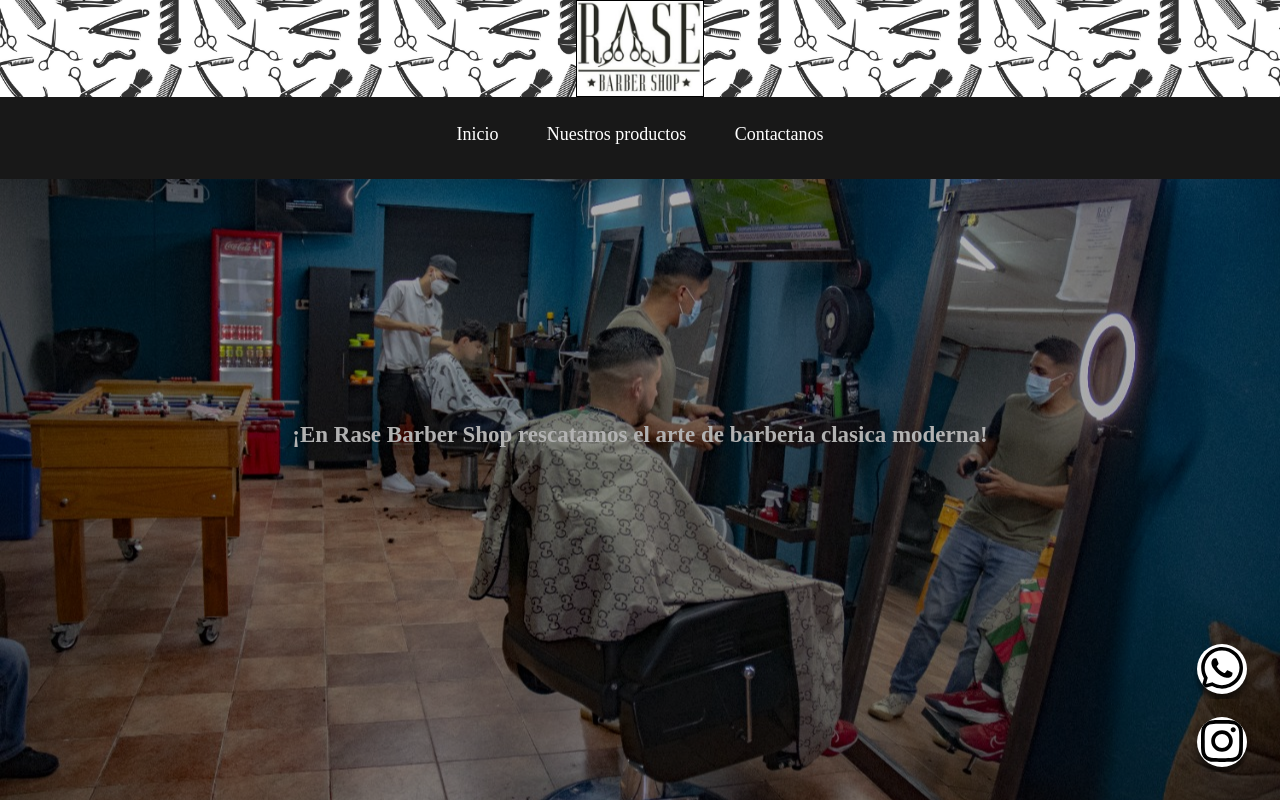
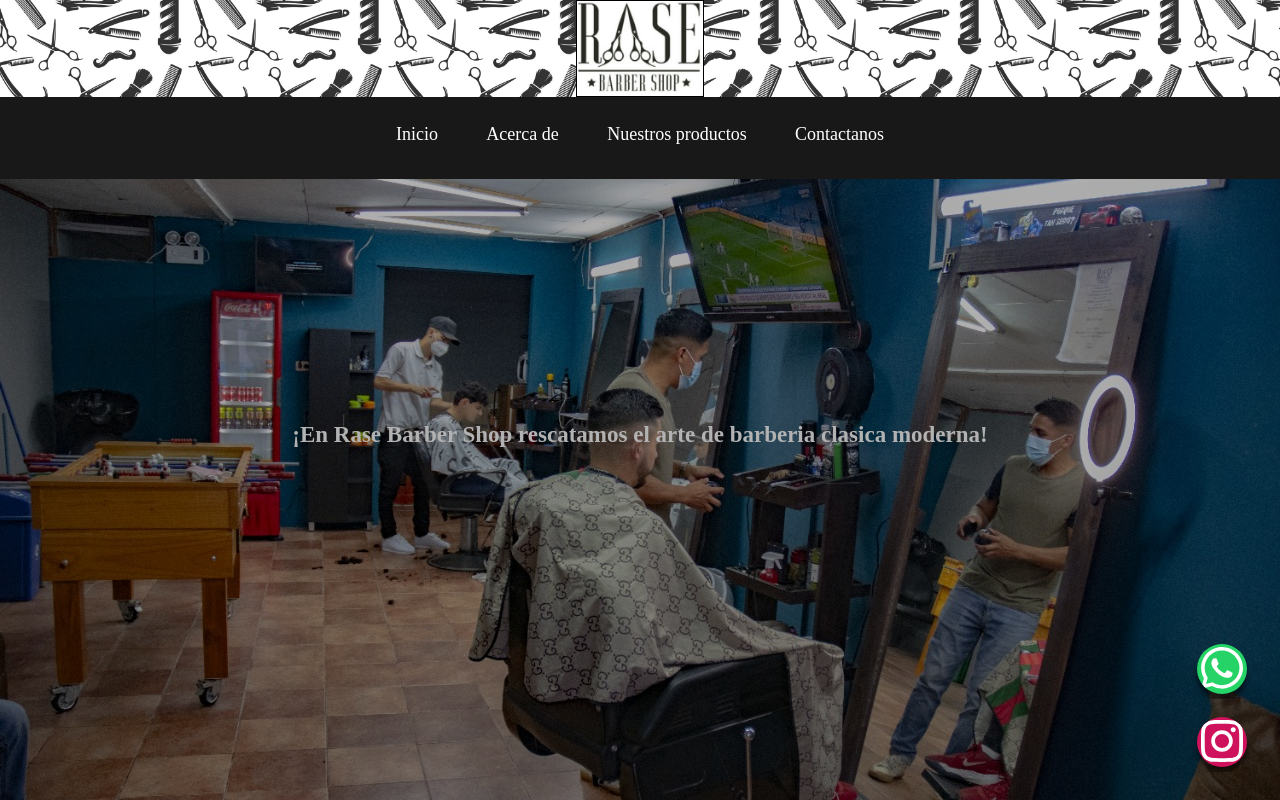
Before and after one commit to JoelZamoraChaves/rase, a React (Create React App) app: page / in a window 1280 px wide. Built offline with nearby package versions, Linux system fonts and the light colour scheme; a web font is replaced by a local one.

Commit message:
Cambios,espero que arreglo los bugs

```diff
--- a/src/App.scss
+++ b/src/App.scss
@@ -6,7 +6,6 @@
       height: calc(100vh - 70px);
       position: relative;
       top: 70px;
-
       scroll-behavior: smooth;
       scroll-snap-type: y mandatory;
       scrollbar-width: none; //for firefox
@@ -17,7 +16,7 @@
       > *{
           width: 100vw;
           height: calc(100vh - 70px);
-          scroll-snap-align: start;
+
       }
   }
 }
--- a/src/components/Footer/footer.scss
+++ b/src/components/Footer/footer.scss
@@ -1,7 +1,7 @@
 .footer-container {
   display: flex;
   justify-content: center;
-  background: #1d2020;
+  background: #303030;
   box-shadow: 0 1px 3px rgba(0, 0, 0, 0.12), 0 1px 2px rgba(0, 0, 0, 0.24);
   z-index: 99;
   position:static;
--- a/src/components/contact/Contact.jsx
+++ b/src/components/contact/Contact.jsx
@@ -1,13 +1,16 @@
 import React from 'react';
 import { FontAwesomeIcon } from '@fortawesome/react-fontawesome';
 import { faWhatsapp, faInstagram } from '@fortawesome/free-brands-svg-icons';
-import { faLocation, faEnvelope, faPhone } from '@fortawesome/free-solid-svg-icons';
+import { faLocation, faEnvelope, faPhone,faClock,faCalendarDays } from '@fortawesome/free-solid-svg-icons';
 import Footer from "./../Footer/Footer"
 import "./contact.scss";
 
 export default function Contact(){
   return (
-    <div className='contact' id='contact'>
+    <div className='contact' id='Contact'>
+        <div className='schedule'>
+        <p><FontAwesomeIcon icon={faCalendarDays} className='icon' size='1x'></FontAwesomeIcon><b>Nuestros horarios son: Lunes a sábados de 9am a 7pm</b><FontAwesomeIcon icon={faClock} className='icon' size='1x'></FontAwesomeIcon></p>
+      </div>
       <div className='wrapper-Map'>
         <iframe className='map' frameBorder="" scrolling="no" marginHeight="0" marginWidth="0" src="https://www.google.com/maps/embed?pb=!1m14!1m8!1m3!1d3929.8507097773204!2d-84.05492821349152!3d9.9463767900414!3m2!1i1024!2i768!4f13.1!3m3!1m2!1s0x0%3A0xcb2e02ac228ce4ec!2sRASE%20BARBER!5e0!3m2!1ses!2sus!4v1645390910457!5m2!1ses!2sus"  title="Rase Barber, Guadalupe" aria-label="Rase Barber, Guadalupe"></iframe>
       </div>
--- a/src/components/contact/contact.scss
+++ b/src/components/contact/contact.scss
@@ -1,9 +1,6 @@
 .contact{
-
-        background: red;
-        justify-content: center;
         overflow-y: hidden;
-         height: fit-content;
+        display: inline;
         p {
             padding: 20px;
             text-align: center;
@@ -57,6 +54,21 @@
 
         }
     }
+    .schedule{
+        background:  #303030;
+        justify-content: space-between;
+     p{
+        color: white;
+        margin-bottom: 10px;
+        .icon {
+            color: white;
+            padding-right: 10px;
+            padding-left: 10px;
+        }
+
+    }
+    }
+
 }
 
 .social-menu {
@@ -95,7 +107,7 @@
                     transform: rotate(0deg) skew(0deg) translate(0, -10px);
                 }
                 .icon {
-                    color: black;
+                    color: #ffffff;
                 }
             }
             &:nth-child(1) a:hover {
@@ -104,15 +116,20 @@
             &:nth-child(2) a:hover {
                 background-color: #ce125b;
             }
+            &:nth-child(1) a {
+                background-color: #25d366;
+            }
+            &:nth-child(2) a {
+                background-color: #ce125b;
+            }
         }
     }
     p {
         text-align: center;
         padding-top: 50px;
     }
-    .icon:hover {
-        color: #ffffff;
-    }
+
+
 }
 
 
--- a/src/components/intro/Intro.js
+++ b/src/components/intro/Intro.js
@@ -2,7 +2,7 @@ import React from "react";
 import "./intro.scss";
 export default function intro() {
   return (
-    <div className="intro" id="intro">
+    <div className="intro" id="Intro">
       <div className="text">
         <h2>¡En Rase Barber Shop rescatamos el arte de barberia clasica moderna!</h2>
       </div>
--- a/src/components/intro/intro.scss
+++ b/src/components/intro/intro.scss
@@ -1,7 +1,12 @@
-.intro{
+.intro {
   display: inline-block;
   position: relative;
-    .text{
+  width: 100%;
+  height: 100%;
+  display: inline-block;
+  font-size: 0;
+  background: brown;
+  .text {
     left: 0;
     right: 0;
     margin: 0 auto;
@@ -11,11 +16,12 @@
     justify-content: center;
     position: absolute;
     background-image: url("../../Images/intro.jpeg");
-        background-position: 50%;
-        background-size: 100%;
+    background-position: center top;
+    background-size: 100% auto;
     background-repeat: no-repeat;
-        &:before{
-            content:'';
+
+    &:before {
+      content: "";
       position: absolute;
       top: 0;
       bottom: 0;
@@ -30,8 +36,8 @@
   }
 }
 
-@media (max-width: 1280px){
-    .intro .text{
+@media (max-width: 1280px) {
+  .intro .text {
     background-size: auto;
   }
 }
--- a/src/components/products/Products.jsx
+++ b/src/components/products/Products.jsx
@@ -7,7 +7,7 @@ export default function Products() {
 	//en lugar de hacer un mero html con cada uno de los productos
 	//si no me avisa y nos reunimos
   return (
-    <div className="products" id="products">
+    <div className="products" id="Products">
       <section className="card-area">
         <section className="card-section">
           <div className="card">
--- a/src/components/products/products.scss
+++ b/src/components/products/products.scss
@@ -4,10 +4,13 @@
   display: flex;
   flex-direction: column;
   justify-content: center;
-  height: 100vh;
+  height: 100%;
   width: 100%;
+  padding: 0;
+  margin: 0;
   *{
     overflow-y: hidden;
+
   }
 
   .card-front__heading {
@@ -77,7 +80,7 @@
     height: 100%;
     justify-content: space-evenly;
     padding: 1rem;
-    position: relative;
+
 
   }
 
@@ -96,7 +99,7 @@
     background-color: rgba(0,0,0, .05);
     box-shadow: -.1rem 1.7rem 6.6rem -3.2rem rgba(0,0,0,0.5);
     height: 15rem;
-    position: relative;
+    position:absolute;
     transition: all 0.2s ease;
     width: 15rem;
     cursor: pointer;
@@ -113,6 +116,7 @@
     visibility: hidden;
     width: 15rem;
     z-index: 100;
+
 
   }
 
--- a/src/components/topbar/navbar/NavLinks.jsx
+++ b/src/components/topbar/navbar/NavLinks.jsx
@@ -1,9 +1,10 @@
 export default function NavLinks(){
     return(
         <ul>
-            <li><a href='#intro'>Inicio</a></li>
-            <li><a href='#products'>Nuestros productos</a></li>
-            <li><a href='#contact'>Contactanos</a></li>
+             <li><a href='#Intro'>Inicio</a></li>
+            <li><a href='#Acerca'>Acerca de</a></li>
+            <li><a href='#Products'>Nuestros productos</a></li>
+            <li><a href='#Contact'>Contactanos</a></li>
         </ul>
     );
 }
--- a/src/components/topbar/navbar/Navigation.jsx
+++ b/src/components/topbar/navbar/Navigation.jsx
@@ -4,9 +4,10 @@ export default function Navigation(){
     return(
         <nav className={classes.Navigation}>
            <ul>
-            <li><a href='#intro'>Inicio</a></li>
-            <li><a href='#products'>Nuestros productos</a></li>
-            <li><a href='#contact'>Contactanos</a></li>
+            <li><a href='#Intro'>Inicio</a></li>
+            <li><a href='#Acerca'>Acerca de</a></li>
+            <li><a href='#Products'>Nuestros productos</a></li>
+            <li><a href='#Contact'>Contactanos</a></li>
         </ul>
         </nav>
     );
```
Lines whose indentation alone changed are shown as unchanged.
